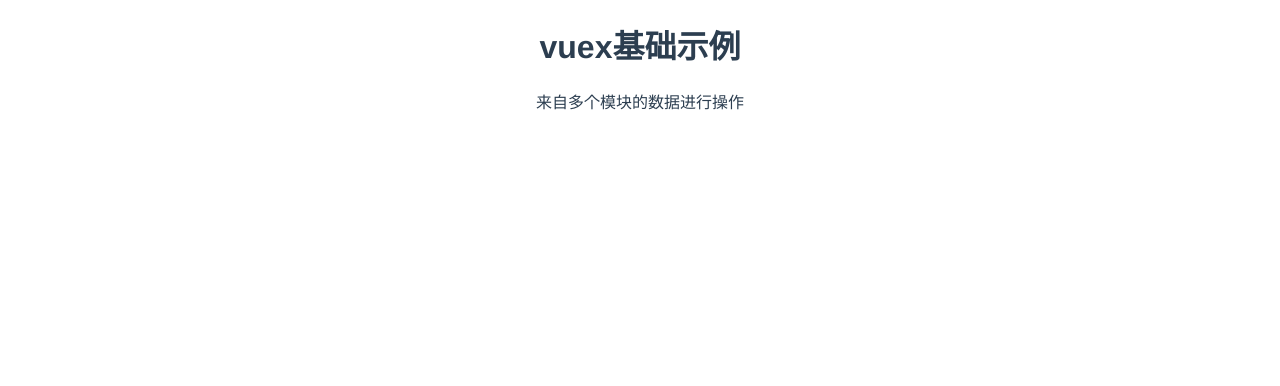
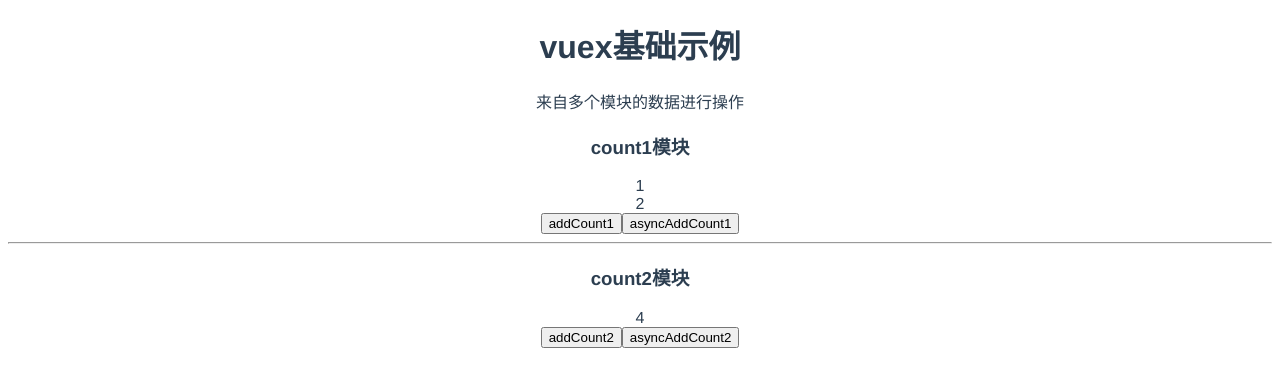
Before and after one commit to zxlfly/vue2_share, a Vue app in the folder app/: page /vuex in a window 1280 px wide. Shown: the top 386 px of the page. Built offline with nearby package versions, Linux system fonts and the light colour scheme.

Commit message:
update vuex

```diff
--- a/app/src/store/index.js
+++ b/app/src/store/index.js
@@ -1,19 +1,13 @@
 import Vue from 'vue'
 import Vuex from 'vuex'
-
+import Count1 from './modules/count1'
+import Count2 from './modules/count2'
 Vue.use(Vuex)
 
 export default new Vuex.Store({
-  state: {
 
-  },
-  mutations: {
-
-  },
-  actions: {
-
-  },
   modules: {
-
+    Count1,
+    Count2
   }
 })
--- /dev/null
+++ b/app/src/store/modules/count1.js
@@ -0,0 +1,26 @@
+export default {
+    namespaced: true,
+    state: () => ({
+        count1: 1
+    }),
+    mutations: {
+        add(state) {
+            state.count1++
+        }
+    },
+    actions: {
+        asyncAdd({commit}) {
+            return new Promise((resolve, reject) => {
+                setTimeout(() => {
+                    commit('add')
+                    resolve(true)
+                }, 1000);
+            })
+        }
+    },
+    getters: {
+        doubleCount1(state){
+            return state.count1*2
+        }
+    },
+}
--- /dev/null
+++ b/app/src/store/modules/count2.js
@@ -0,0 +1,26 @@
+export default {
+    namespaced: true,
+    state: () => ({
+        count1: 2
+    }),
+    mutations: {
+        add(state) {
+            state.count1+=2
+        }
+    },
+    actions: {
+        asyncAdd({commit}) {
+            return new Promise((resolve, reject) => {
+                setTimeout(() => {
+                    commit('add')
+                    resolve(true)
+                }, 1000);
+            })
+        }
+    },
+    getters: {
+        doubleCount1(state){
+            return state.count1*2
+        }
+    },
+}
--- a/app/src/views/vuex.vue
+++ b/app/src/views/vuex.vue
@@ -2,16 +2,43 @@
     <div>
         <h1>vuex基础示例</h1>
         <div>来自多个模块的数据进行操作</div>
-
+        <h3>count1模块</h3>
+        <div>{{ count1 }}</div>
+        <div>{{ doubleCount1 }}</div>
+        <button @click="add">addCount1</button>
+        <button @click="asyncAdd">asyncAddCount1</button>
+        <hr />
+        <h3>count2模块</h3>
+        <div>{{ this["Count2/count1"] }}</div>
+        <div>{{ this["Count2/doubleCount1"] }}</div>
+        <button @click="this['Count2/add']">addCount2</button>
+        <button @click="this['Count2/asyncAdd']">asyncAddCount2</button>
     </div>
 </template>
 
 <script>
-    export default {
-
-    }
+import { mapState, mapMutations, mapGetters, mapActions } from "vuex";
+export default {
+    data() {
+        return {};
+    },
+    methods: {
+        // 这样写后面数组里面的key可以直接在template中使用
+        ...mapMutations("Count1", ["add"]),
+        ...mapActions("Count1", ["asyncAdd"]),
+        // 如果这么写就麻烦些需要  this['key']
+        ...mapMutations(["Count2/add"]),
+        ...mapActions(["Count2/asyncAdd"]),
+    },
+    computed: {
+        // 在模块对应的属性有重名的时候可以设置别名来区别
+        ...mapGetters("Count1", ["doubleCount1"]),
+        ...mapState("Count1", ["count1"]),
+        ...mapGetters(["Count2/doubleCount1"]),
+        ...mapState(["Count2/count1"]),
+    },
+};
 </script>
 
 <style lang="scss" scoped>
-
 </style>
```
